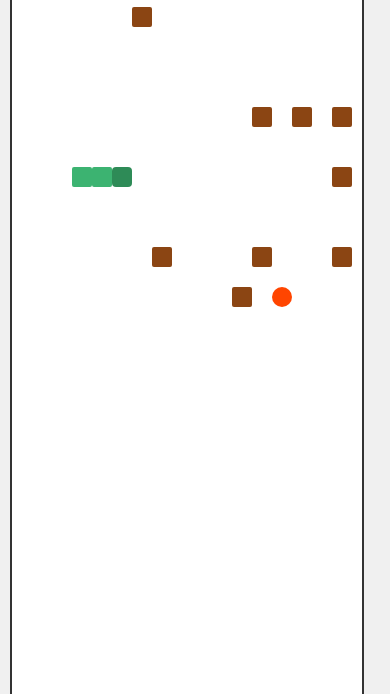
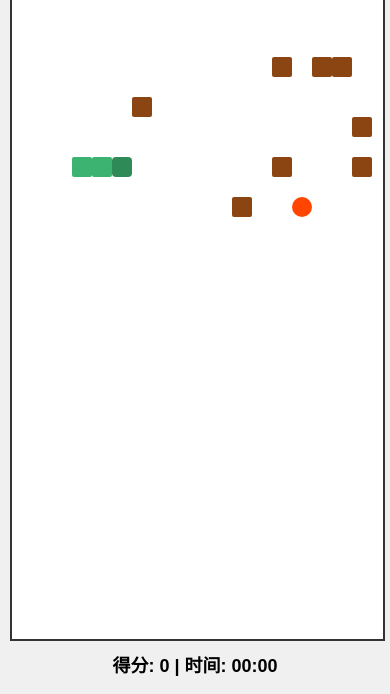
Before and after one commit to notioncn/snake, a plain HTML site: page index.html in a window 390 px wide. Shown: the part 116-810 px from the top of the page. Drawn offline with Linux system fonts and the light colour scheme.

Commit message:
新增修改

```diff
--- a/index.html
+++ b/index.html
@@ -23,8 +23,9 @@
             position: relative;
         }
         #game-board {
-            width: 400px;
-            height: 400px;
+            width: 100%;
+            height: 100%;
+            /* aspect-ratio: 1/1; 移除固定比例 */
             border: 2px solid #333;
             background-color: #fff;
             position: relative;
@@ -138,9 +139,12 @@
         @media (max-width: 600px) {
             body {
                 height: auto;
-                padding: 20px 10px;
+                padding: 10px 10px 20px;
                 min-height: 100vh;
                 box-sizing: border-box;
+                display: flex;
+                flex-direction: column;
+                justify-content: flex-start;
             }
             #game-container {
                 width: 100%;
@@ -150,8 +154,9 @@
                 width: 100%;
                 height: 0;
                 padding-bottom: 100%;
-                max-width: calc(100vw - 20px);
-                max-height: calc(100vw - 20px);
+                /* 移除以下固定比例设置 */
+                /* max-width: calc(100vw - 20px); */
+                /* max-height: calc(100vw - 20px); */
                 position: relative;
             }
             h1 {
--- a/snake.js
+++ b/snake.js
@@ -1,8 +1,8 @@
 // 游戏配置
 const config = {
     gridSize: 20, // 网格大小
-    boardWidth: Math.min(400, window.innerWidth - 40), // 根据屏幕宽度调整
-    boardHeight: Math.min(400, window.innerHeight - 40), // 根据屏幕高度调整
+    boardWidth: Math.min(window.innerWidth * (window.innerWidth <= 600 ? 0.95 : 0.7), window.innerHeight * 0.8),
+    boardHeight: Math.min(window.innerHeight * (window.innerWidth <= 600 ? 0.7 : 0.6), window.innerWidth * 0.8),
     initialSpeed: 150, // 初始速度（毫秒）
     speedIncrease: 3, // 每吃一个食物增加的速度
     // 难度设置
@@ -356,6 +356,11 @@ function drawSnake() {
 
 // 绘制食物
 function drawFood() {
+    // 移除旧的食物元素
+    const oldFood = document.querySelectorAll('.food');
+    oldFood.forEach(food => food.remove());
+
+    // 创建新的食物元素
     const foodElement = document.createElement('div');
     foodElement.style.zIndex = '9';
     foodElement.className = 'food';
```
